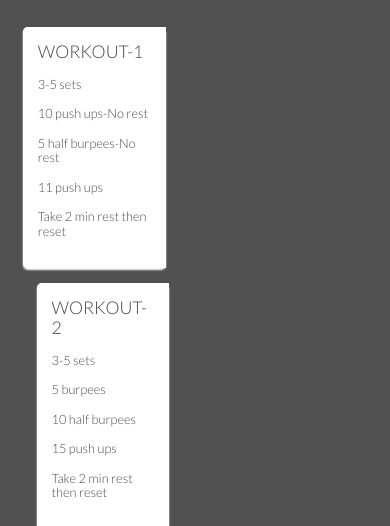
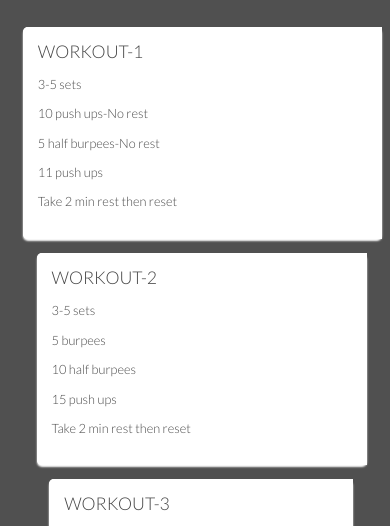
Before and after one commit to ryank2022/ryank2022.github.io, a plain HTML site: page workouts.html in a window 390 px wide. Shown: the part 258-784 px from the top of the page. Drawn offline with Linux system fonts and the light colour scheme.

Commit message:
Update queries.css

```diff
--- a/resources/css/queries.css
+++ b/resources/css/queries.css
@@ -56,7 +56,10 @@
         padding: 4px;
         font-size: 120%;
     }
-     .section-workout-div{width: 40%;}
+        .section-workout-div {
+        width: 100%;
+        margin-left: 2%;
+    }
 
     .steps-box:first-child { text-align: center;}
     .app-screen { width: 40%;}
@@ -65,5 +68,9 @@
 /* small phones from 0 to 480px */
 @media only screen and (max-width: 480px) {
     section { padding: 25px 0;}
-    .section-workout-div{width: 40%;}
+        .section-workout-div {
+        width: 100%;
+        margin-left: 2%;
+    }
+
 }
```
